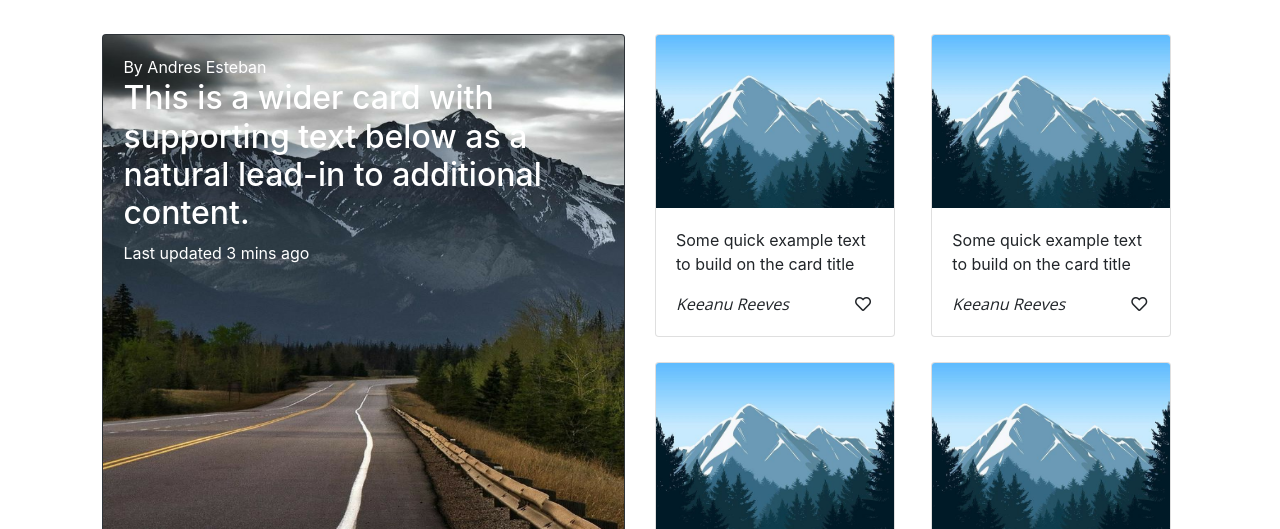
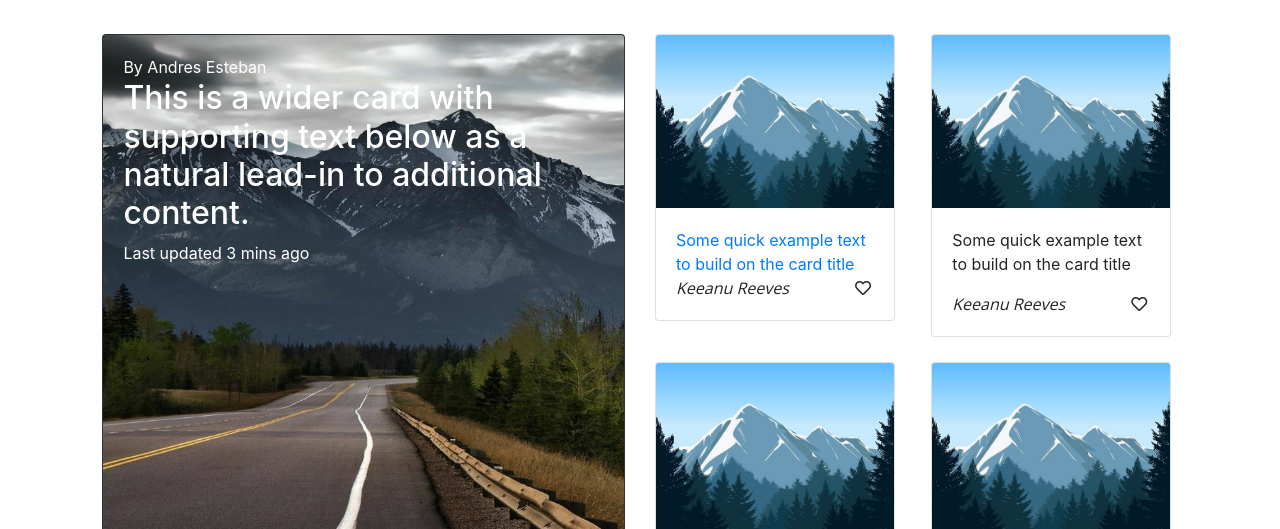
Before and after one commit to anvesha-blog/Proteus-blogs, a plain HTML site: page index.html in a window 1280 px wide. Shown: the part 271-800 px from the top of the page. Drawn offline with nearby package versions, Linux system fonts and the light colour scheme; a web font is replaced by a local one.

Commit message:
updated an anchor tag for redirection to content

```diff
--- a/index.html
+++ b/index.html
@@ -90,7 +90,7 @@
             <div class="card sub-card" style="width: 15rem;">
               <img src="images/sub-pic-1.jpg" class="card-img-top" alt="sub-pic-1">
               <div class="card-body">
-                <p class="card-text">Some quick example text to build on the card title</p>
+                <a href="https://ritobrato.github.io/Proteus-blog-page/"><p class="card-text">Some quick example text to build on the card title</p></a>
                 <p class="card-text-2"><em>Keeanu Reeves</em><i class="far fa-heart icon-2"></i></p>
               </div>
             </div>
```
